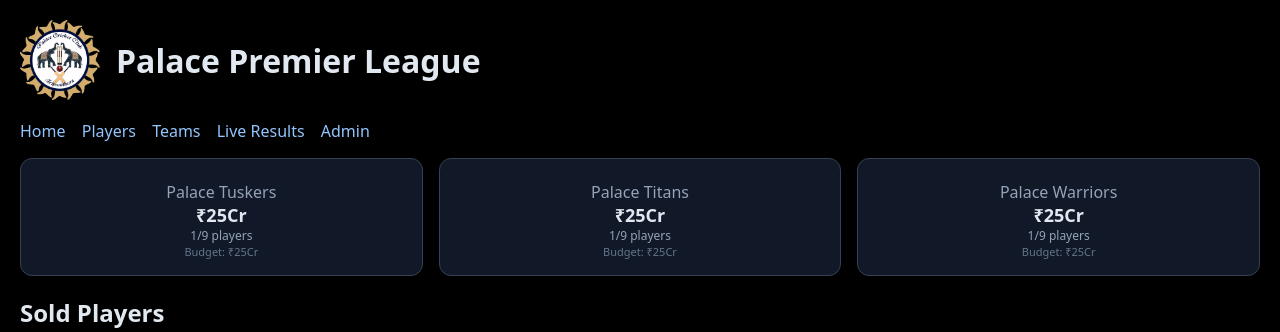
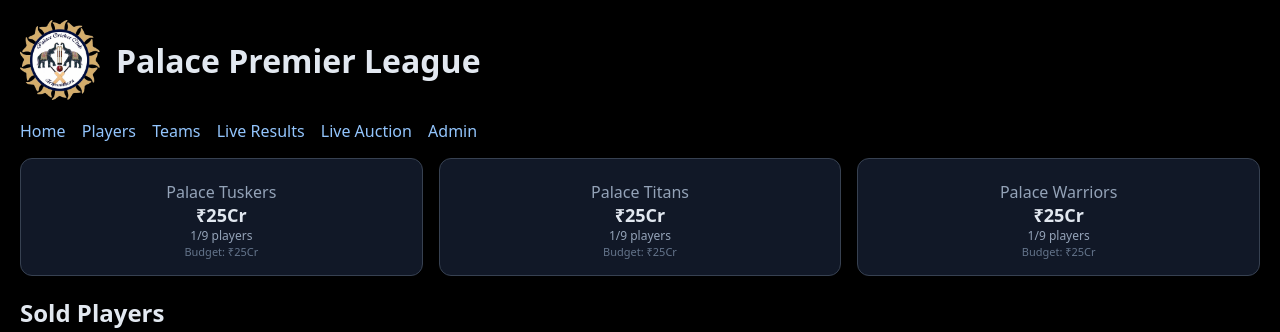
Before and after one commit to sreeharimv/auction-platform, a Flask app: page /results in a window 1280 px wide. Shown: the top 332 px of the page. Run offline with Flask 2, Linux system fonts and the light colour scheme.

Commit message:
Add Live Auction link to live results page navigation

```diff
--- a/templates/auction.html
+++ b/templates/auction.html
@@ -18,6 +18,7 @@
       <a href="{{ url_for('players') }}">Players</a>
       <a href="{{ url_for('teams') }}">Teams</a>
       <a href="{{ url_for('results') }}">Live Results</a>
+      <a href="{{ url_for('live_view') }}">Live Auction</a>
       {% if is_admin %}
         <a href="{{ url_for('player_management') }}">Manage Players</a>
         <a href="{{ url_for('tournament_settings') }}">Tournament Settings</a>
```
